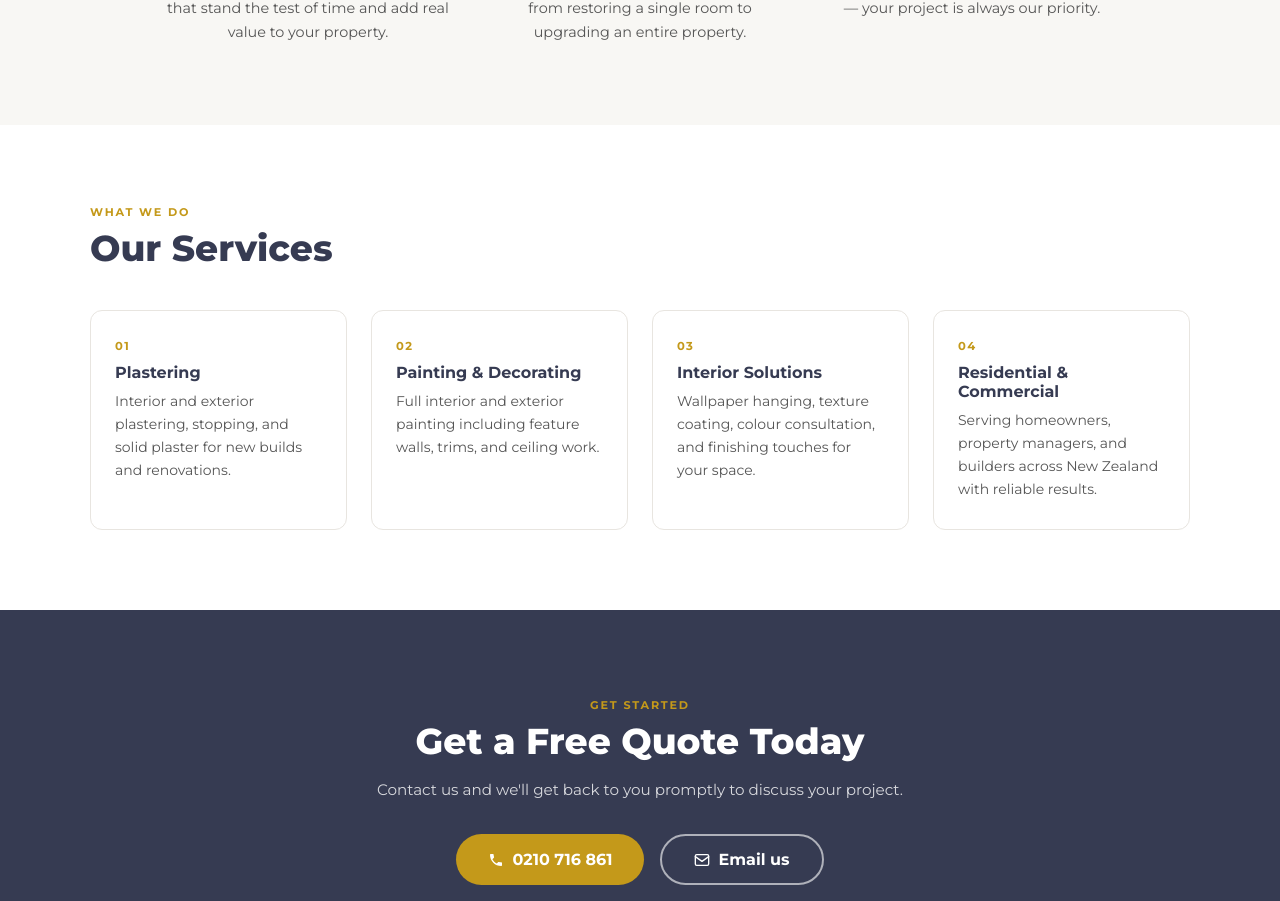
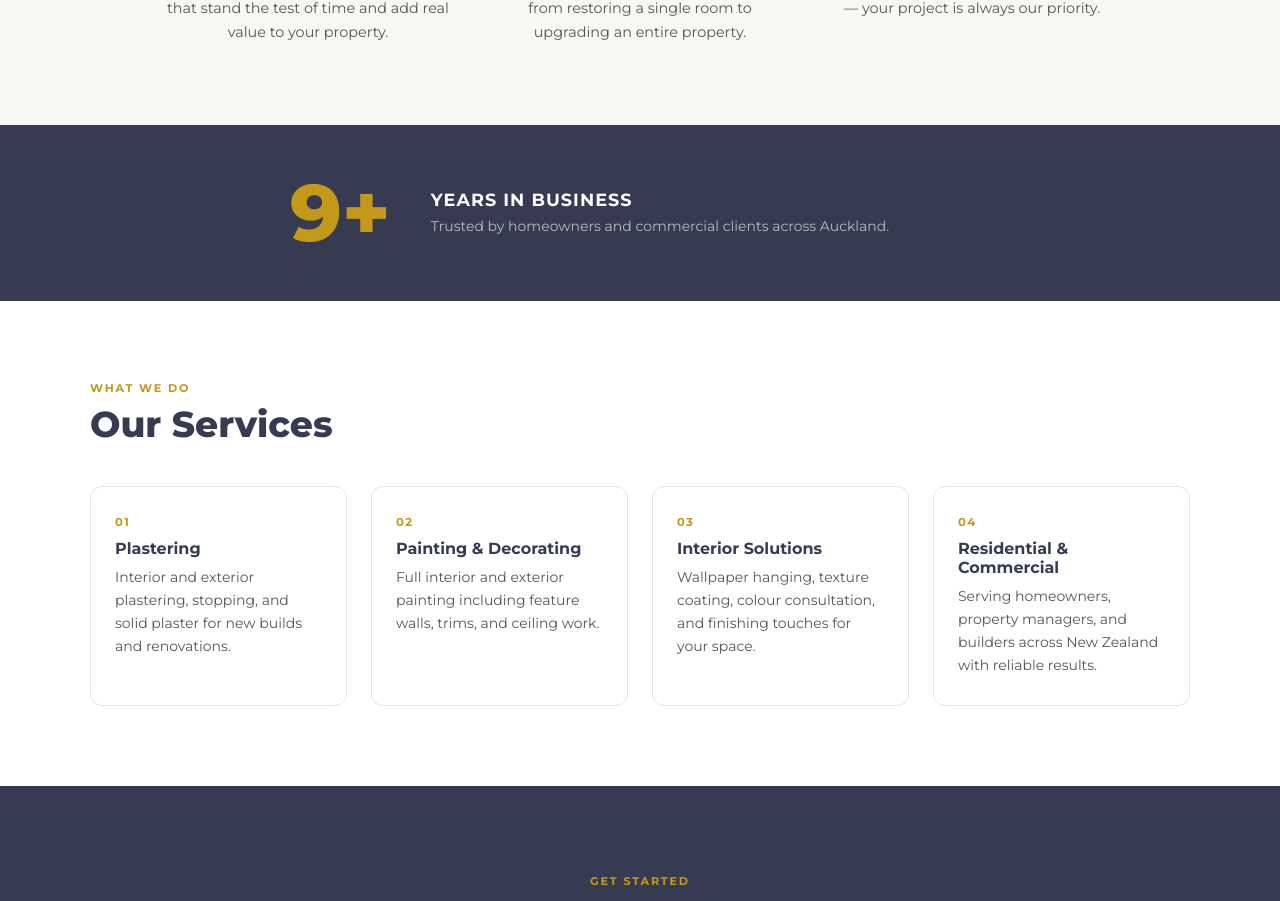
Before and after one commit to ddarylmae/prime-interior-solutions-nz, a Next.js app: page / in a window 1280 px wide. Shown: the part 1135-2036 px from the top of the page. Built offline with nearby package versions, Linux system fonts and the light colour scheme.

Commit message:
Added basic trust bar

```diff
--- a/src/app/page.module.css
+++ b/src/app/page.module.css
@@ -369,6 +369,50 @@
   font-size: 0.9rem;
   color: #555;
   line-height: 1.65;
+}
+
+/* ===== TRUST BAR ===== */
+
+.trustBar {
+  background: #363b52;
+  padding: 2.5rem 1.5rem;
+  text-align: center;
+}
+
+.trustBarInner {
+  max-width: 700px;
+  margin: 0 auto;
+  display: flex;
+  flex-direction: column;
+  align-items: center;
+  gap: 0.75rem;
+}
+
+.trustNum {
+  font-size: 3.5rem;
+  font-weight: 800;
+  color: #c4991a;
+  line-height: 1;
+}
+
+.trustText {
+  display: flex;
+  flex-direction: column;
+  gap: 0.375rem;
+}
+
+.trustLabel {
+  font-size: 1.1rem;
+  font-weight: 700;
+  color: #ffffff;
+  text-transform: uppercase;
+  letter-spacing: 0.06em;
+}
+
+.trustSub {
+  font-size: 0.875rem;
+  color: rgba(255, 255, 255, 0.65);
+  line-height: 1.55;
 }
 
 /* ===== SERVICES ===== */
@@ -748,6 +792,23 @@
     display: none;
   }
 
+  /* Trust bar */
+  .trustBar {
+    padding: 3rem 4%;
+    text-align: left;
+  }
+
+  .trustBarInner {
+    flex-direction: row;
+    align-items: center;
+    gap: 2.5rem;
+  }
+
+  .trustNum {
+    font-size: 5rem;
+    flex-shrink: 0;
+  }
+
   /* Features row */
   .features {
     padding: 5rem 4%;
--- a/src/app/page.tsx
+++ b/src/app/page.tsx
@@ -139,6 +139,19 @@ export default function Home() {
               We keep you informed every step of the way. Easy to reach and
               quick to respond — your project is always our priority.
             </p>
+          </div>
+        </div>
+      </section>
+
+      {/* ===== TRUST BAR ===== */}
+      <section className={styles.trustBar}>
+        <div className={styles.trustBarInner}>
+          <span className={styles.trustNum}>9+</span>
+          <div className={styles.trustText}>
+            <span className={styles.trustLabel}>Years in Business</span>
+            <span className={styles.trustSub}>
+              Trusted by homeowners and commercial clients across Auckland.
+            </span>
           </div>
         </div>
       </section>
```
